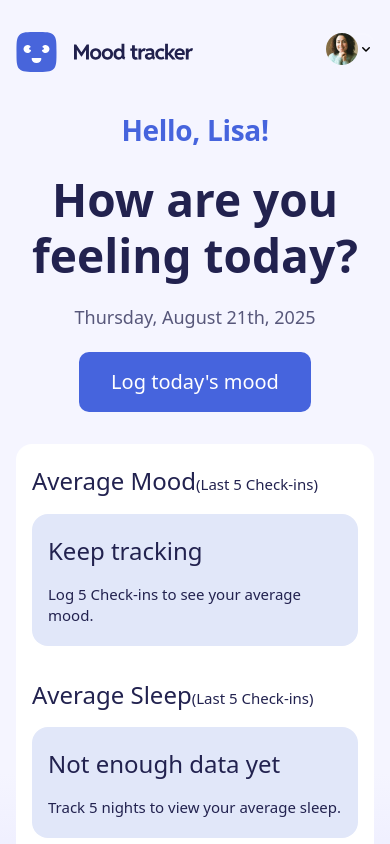
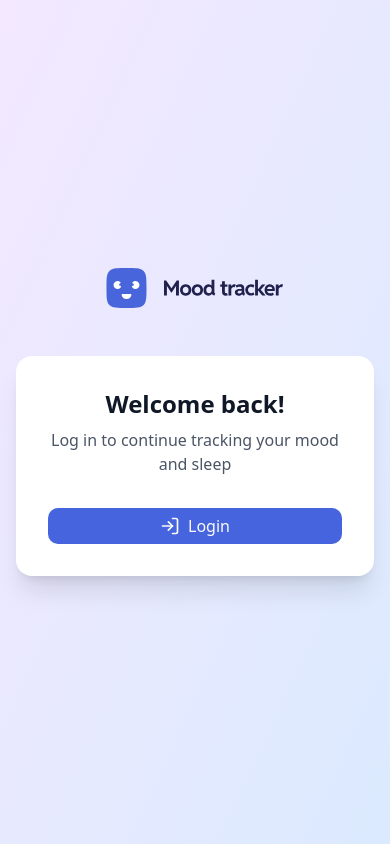
Before and after one commit to ChamuMutezva/mood-tracking-app, a Next.js app: page / in a window 390 px wide. Shown: the top 844 px of the page. Built offline with nearby package versions, Linux system fonts and the light colour scheme; no server answers; the database is empty; a web font is replaced by a local one.

Commit message:
update: landing page - road to auth

```diff
--- /dev/null
+++ b/src/app/dashboard/page.tsx
@@ -0,0 +1,94 @@
+import Header from "@/components/Header";
+import MoodSleepChart from "@/components/MoodSleepChart";
+import MoodLoggingDialog from "@/components/MoodLoggingDialog";
+import {
+    getUserById,
+    getMoodEntriesForUser,
+    getMoodEntryForToday,
+    getMoodQuotes,
+    getComparisonAverages,
+} from "@/lib/data";
+import {
+    transformMoodEntriesToChartData,
+    calculateAveragesFromEntries,
+} from "@/lib/chart-utils";
+import CurrentDate from "@/components/CurrentDate";
+import DisplaySleepMoodData from "@/components/DisplaySleepMoodData";
+import SleepMoodDataNotAvailable from "@/components/SleepMoodDataNotAvailable";
+
+export default async function Home() {
+    const user = await getUserById(1);
+    const moodEntries = await getMoodEntriesForUser(1);
+    const todayMoodEntry = await getMoodEntryForToday(1);
+    const quotes = await getMoodQuotes();
+    const comparisonAverages = await getComparisonAverages(1);
+
+    const {
+        averageMood,
+        averageSleep,
+        entryCount,
+        averageMoodLabel,
+        averageSleepRange,
+        averageMoodIcon,
+    } = calculateAveragesFromEntries(moodEntries);
+
+    const chartData = transformMoodEntriesToChartData(moodEntries);
+
+    let selectedQuote: string | null = null;
+    if (todayMoodEntry) {
+        const moodQuotesForEntry =
+            quotes.find((q) => q.mood_level === todayMoodEntry.mood)?.quotes ||
+            [];
+        if (moodQuotesForEntry.length > 0) {
+            selectedQuote =
+                moodQuotesForEntry[
+                    Math.floor(Math.random() * moodQuotesForEntry.length)
+                ];
+        }
+    }
+    //    console.log("quotes", quotes);
+   // console.log("today", todayMoodEntry);
+
+    return (
+        <div className="px-4 pt-8 pb-20 flex flex-col gap-2 max-w-7xl m-auto">
+            <Header />
+            <main className="grid  gap-[32px] row-start-2 items-center  lg:grid-cols-3">
+                <section
+                    className="welcome-section flex flex-col gap-6 justify-center items-center lg:col-span-3 min-w-0 "
+                    aria-labelledby="greeting-text"
+                >
+                    <p
+                        id="greeting-text"
+                        className="text-preset-3 text-card-foreground"
+                    >
+                        Hello, Lisa!
+                    </p>
+                    <h1 className="greeting text-preset-1 text-foreground text-center">
+                        How are you feeling today?
+                    </h1>
+
+                    <CurrentDate />
+                    <MoodLoggingDialog
+                        user={user || { id: 0 }}
+                        todayEntry={todayMoodEntry}
+                        selectedQuote={selectedQuote}
+                    />
+                </section>
+                {averageMood !== null || averageSleep !== null ? (
+                    <DisplaySleepMoodData
+                        entryCount={entryCount}
+                        averageMood={averageMood}
+                        averageMoodIcon={averageMoodIcon}
+                        averageMoodLabel={averageMoodLabel}
+                        averageSleep={averageSleep}
+                        averageSleepRange={averageSleepRange}
+                        comparisonAverages={comparisonAverages}
+                    />
+                ) : (
+                    <SleepMoodDataNotAvailable />
+                )}
+                <MoodSleepChart data={chartData} />
+            </main>
+        </div>
+    );
+}
--- a/src/app/page.tsx
+++ b/src/app/page.tsx
@@ -1,94 +1,47 @@
-import Header from "@/components/Header";
-import MoodSleepChart from "@/components/MoodSleepChart";
-import MoodLoggingDialog from "@/components/MoodLoggingDialog";
-import {
-    getUserById,
-    getMoodEntriesForUser,
-    getMoodEntryForToday,
-    getMoodQuotes,
-    getComparisonAverages,
-} from "@/lib/data";
-import {
-    transformMoodEntriesToChartData,
-    calculateAveragesFromEntries,
-} from "@/lib/chart-utils";
-import CurrentDate from "@/components/CurrentDate";
-import DisplaySleepMoodData from "@/components/DisplaySleepMoodData";
-import SleepMoodDataNotAvailable from "@/components/SleepMoodDataNotAvailable";
+import Link from "next/link";
+import Image from "next/image";
+import { LogInIcon } from "lucide-react";
 
-export default async function Home() {
-    const user = await getUserById(1);
-    const moodEntries = await getMoodEntriesForUser(1);
-    const todayMoodEntry = await getMoodEntryForToday(1);
-    const quotes = await getMoodQuotes();
-    const comparisonAverages = await getComparisonAverages(1);
+export default async function HomePage() {
+    return (
+        <main className="min-h-screen bg-gradient-to-br from-purple-100 to-blue-100 flex flex-col items-center justify-center p-4">
+            {/* Logo and Brand */}
+            <div className="text-center mb-8">
+                <div className="flex items-center justify-center gap-2 mb-4">
+                    <Image
+                        src="/assets/images/logo.svg"
+                        alt="Mood tracking system"
+                        width={178}
+                        height={40}
+                        priority
+                    />
+                </div>
+            </div>
 
-    const {
-        averageMood,
-        averageSleep,
-        entryCount,
-        averageMoodLabel,
-        averageSleepRange,
-        averageMoodIcon,
-    } = calculateAveragesFromEntries(moodEntries);
+            <div className="w-full max-w-[33.25rem]">
+                <div className="bg-white rounded-2xl shadow-xl p-8">
+                    <div className="text-center mb-8">
+                        <h1 className="text-2xl font-bold text-gray-900 mb-2">
+                            Welcome back!
+                        </h1>
+                        <p className="text-gray-600">
+                            Log in to continue tracking your mood and sleep
+                        </p>
+                    </div>
 
-    const chartData = transformMoodEntriesToChartData(moodEntries);
-
-    let selectedQuote: string | null = null;
-    if (todayMoodEntry) {
-        const moodQuotesForEntry =
-            quotes.find((q) => q.mood_level === todayMoodEntry.mood)?.quotes ||
-            [];
-        if (moodQuotesForEntry.length > 0) {
-            selectedQuote =
-                moodQuotesForEntry[
-                    Math.floor(Math.random() * moodQuotesForEntry.length)
-                ];
-        }
-    }
-    //    console.log("quotes", quotes);
-   // console.log("today", todayMoodEntry);
-
-    return (
-        <div className="px-4 pt-8 pb-20 flex flex-col gap-2 max-w-7xl m-auto">
-            <Header />
-            <main className="grid  gap-[32px] row-start-2 items-center  lg:grid-cols-3">
-                <section
-                    className="welcome-section flex flex-col gap-6 justify-center items-center lg:col-span-3 min-w-0 "
-                    aria-labelledby="greeting-text"
-                >
-                    <p
-                        id="greeting-text"
-                        className="text-preset-3 text-card-foreground"
-                    >
-                        Hello, Lisa!
-                    </p>
-                    <h1 className="greeting text-preset-1 text-foreground text-center">
-                        How are you feeling today?
-                    </h1>
-
-                    <CurrentDate />
-                    <MoodLoggingDialog
-                        user={user || { id: 0 }}
-                        todayEntry={todayMoodEntry}
-                        selectedQuote={selectedQuote}
-                    />
-                </section>
-                {averageMood !== null || averageSleep !== null ? (
-                    <DisplaySleepMoodData
-                        entryCount={entryCount}
-                        averageMood={averageMood}
-                        averageMoodIcon={averageMoodIcon}
-                        averageMoodLabel={averageMoodLabel}
-                        averageSleep={averageSleep}
-                        averageSleepRange={averageSleepRange}
-                        comparisonAverages={comparisonAverages}
-                    />
-                ) : (
-                    <SleepMoodDataNotAvailable />
-                )}
-                <MoodSleepChart data={chartData} />
-            </main>
-        </div>
+                    {/* Back to Login Link */}
+                    <div className="text-center mt-6">
+                        <Link
+                            href="/login"
+                            className="group flex justify-center items-center gap-2 rounded-[var(--radius-10)]
+                             px-3 py-1.5 data-focus:bg-[hsl(var(--blue-200))] bg-card-foreground"
+                        >
+                           <LogInIcon className="h-5 w-5 text-primary-foreground group-hover:text-foreground" />
+                            <span className="text-primary-foreground">Login</span>
+                        </Link>
+                    </div>
+                </div>
+            </div>
+        </main>
     );
 }
--- a/src/components/Header.tsx
+++ b/src/components/Header.tsx
@@ -144,22 +144,6 @@ function Header() {
                                             />
                                             <span className="text-foreground">
                                                 Sign Up (Dev)
-                                            </span>
-                                        </Link>
-                                    </MenuItem>
-                                    <MenuItem>
-                                        <Link
-                                            href="/login"
-                                            className="group flex w-full items-center gap-2 rounded-lg px-3 py-1.5 data-focus:bg-[hsl(var(--blue-200))]"
-                                        >
-                                            <Image
-                                                width={16}
-                                                height={16}
-                                                src="/assets/images/icon-logout.svg"
-                                                alt={""}
-                                            />
-                                            <span className="text-foreground">
-                                                Login (Dev)
                                             </span>
                                         </Link>
                                     </MenuItem>
```
Also changed, not shown: src/app/(auth)/forgot-password/page.tsx (renamed from src/app/forgot-password/page.tsx), src/app/(auth)/generate-hash/page.tsx (renamed from src/app/generate-hash/page.tsx), src/app/(auth)/login/page.tsx (renamed from src/app/login/page.tsx), src/app/(auth)/signup/page.tsx (renamed from src/app/signup/page.tsx).
